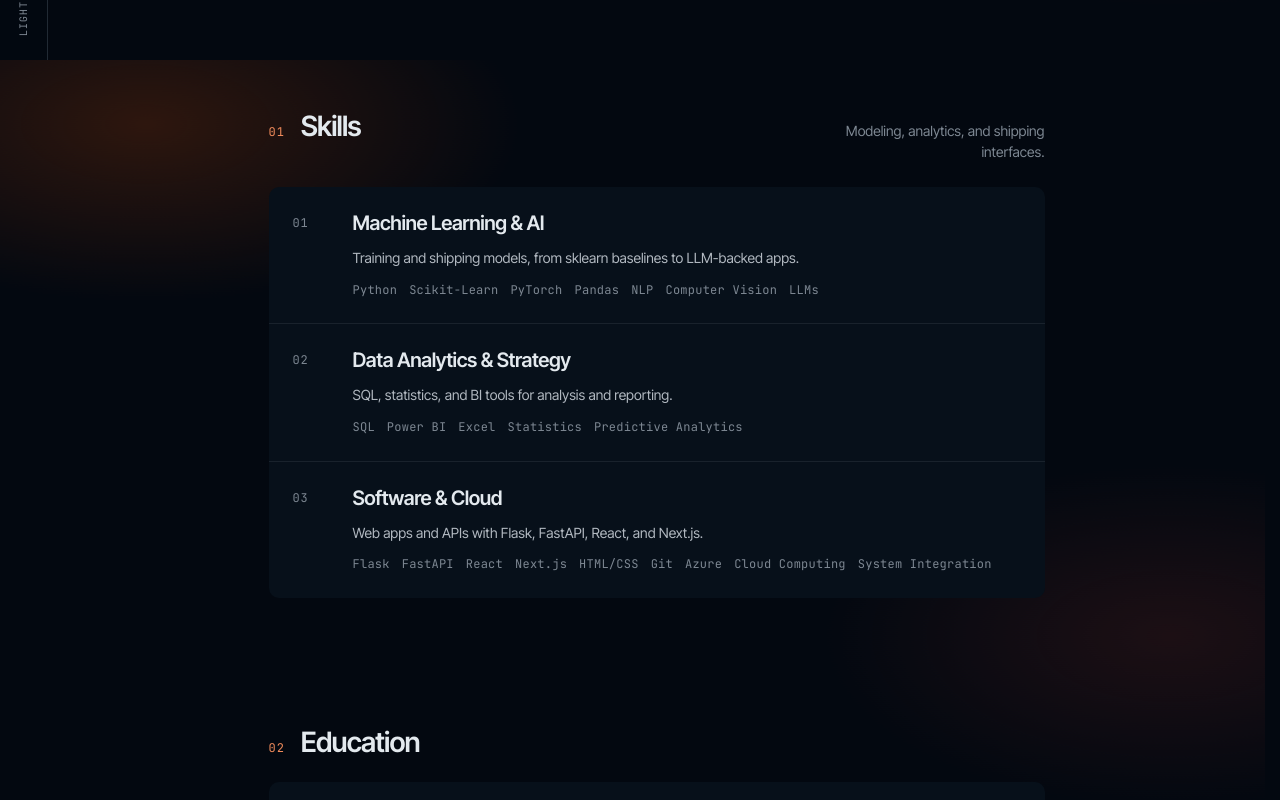
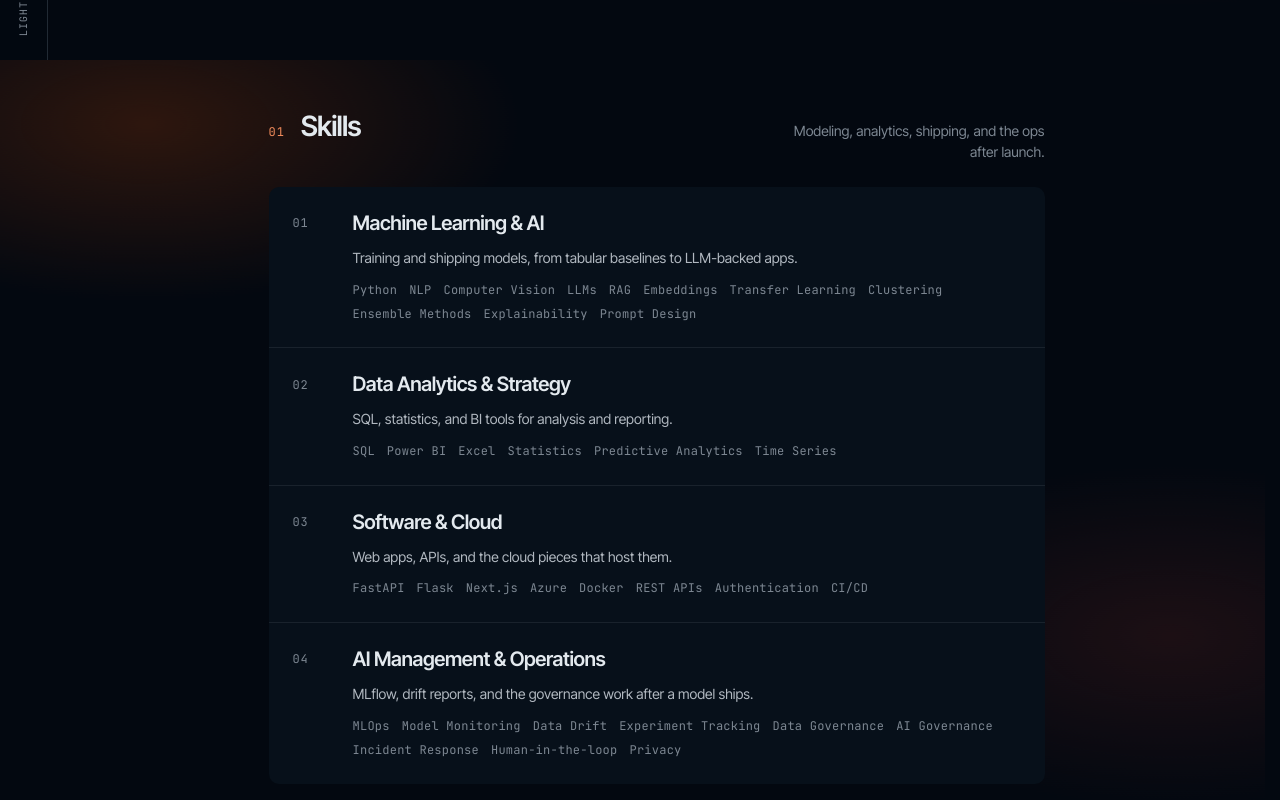
Before and after one commit to wmakino/portfolio-next, a Next.js app: page / in a window 1280 px wide. Shown: the part 740-1540 px from the top of the page. Built offline with nearby package versions, Linux system fonts and the light colour scheme.

Commit message:
feat: update skills and project descriptions in portfolio

```diff
--- a/src/components/portfolio-shell.tsx
+++ b/src/components/portfolio-shell.tsx
@@ -550,7 +550,7 @@ export function PortfolioShell() {
             <header className="section-head">
               <span className="section-head__num">01</span>
               <h2>Skills</h2>
-              <p>Modeling, analytics, and shipping interfaces.</p>
+              <p>Modeling, analytics, shipping, and the ops after launch.</p>
             </header>
             <div className="index-stack">
               {skillGroups.map((group, index) => (
--- a/src/data/portfolio.ts
+++ b/src/data/portfolio.ts
@@ -76,18 +76,54 @@ export const navItems = [
 export const skillGroups: SkillGroup[] = [
   {
     title: "Machine Learning & AI",
-    description: "Training and shipping models, from sklearn baselines to LLM-backed apps.",
-    items: ["Python", "Scikit-Learn", "PyTorch", "Pandas", "NLP", "Computer Vision", "LLMs"],
+    description: "Training and shipping models, from tabular baselines to LLM-backed apps.",
+    items: [
+      "Python",
+      "NLP",
+      "Computer Vision",
+      "LLMs",
+      "RAG",
+      "Embeddings",
+      "Transfer Learning",
+      "Clustering",
+      "Ensemble Methods",
+      "Explainability",
+      "Prompt Design",
+    ],
   },
   {
     title: "Data Analytics & Strategy",
     description: "SQL, statistics, and BI tools for analysis and reporting.",
-    items: ["SQL", "Power BI", "Excel", "Statistics", "Predictive Analytics"],
+    items: ["SQL", "Power BI", "Excel", "Statistics", "Predictive Analytics", "Time Series"],
   },
   {
     title: "Software & Cloud",
-    description: "Web apps and APIs with Flask, FastAPI, React, and Next.js.",
-    items: ["Flask", "FastAPI", "React", "Next.js", "HTML/CSS", "Git", "Azure", "Cloud Computing", "System Integration"],
+    description: "Web apps, APIs, and the cloud pieces that host them.",
+    items: [
+      "FastAPI",
+      "Flask",
+      "Next.js",
+      "Azure",
+      "Docker",
+      "REST APIs",
+      "Authentication",
+      "CI/CD",
+    ],
+  },
+  {
+    title: "AI Management & Operations",
+    description: "MLflow, drift reports, and the governance work after a model ships.",
+    items: [
+      "MLOps",
+      "Model Monitoring",
+      "Data Drift",
+      "Experiment Tracking",
+      "Data Governance",
+      "AI Governance",
+      "Incident Response",
+      "Human-in-the-loop",
+      "Privacy",
+    ],
   },
 ];
 
@@ -394,15 +430,15 @@ export const projectItems: ProjectItem[] = [
     title: "EMR Ticket Labeller & Theme Clustering",
     category: "SAIT Integrated AI Capstone · Ava Industries",
     summary:
-      "FastAPI + Qwen labeller for Ava Industries GitHub issues, with theme clustering on Azure and a review flag when confidence is low.",
+      "FastAPI + Qwen labeller for Ava Industries GitHub issues, with theme clustering on Azure and a review flag when label rules break.",
     details: [
       "Overview: PROJ-407 Integrated AI capstone with a team of four for Ava Industries in Calgary, the company behind Ava EMR. Our piece labels GitHub issues for their developers, not patient charts or clinical workflows. Build is done; presentation is next. I owned the FastAPI labeller API, theme clustering, and Azure/Qwen deploy. Teammates owned the ticket-filling chatbot, an auto PRD generator, and the GitHub Actions that call the API.",
-      "Problem: Developers carry a large GitHub issue backlog and a long label list. Hand-labelling is slow and drifts between people. Uncertain cases need a review flag. The team also wanted unsupervised themes the fixed taxonomy misses.",
-      "Approach: FastAPI asks Ollama/Qwen for structured JSON labels against a flat, prefix-coded taxonomy. Code then enforces cardinality and confidence, and appends Needs Human Review when the model is unsure. Local YAML and GitHub-synced taxonomies use the same pipeline. Admin SPA handles settings and live test labelling. A separate path embeds issues, runs UMAP and HDBSCAN, and names themes. Ran on Azure Container Apps with Qwen.",
-      "Results: 100+ labels in the taxonomy. 2,700+ issues labelled. Last pass put 17 of those 2,700+ into human review. Capstone build finished; presentation still pending.",
+      "Problem: Developers carry a large GitHub issue backlog and a long label list. Hand-labelling is slow and drifts between people. Broken Type/Workflow/Area combinations need a review flag. The team also wanted unsupervised themes the fixed taxonomy misses.",
+      "Approach: FastAPI asks Ollama/Qwen for structured JSON labels against a flat, prefix-coded taxonomy. Person names and clinic-like orgs are redacted from the prompt only. Code then keeps one Type, at most one Workflow, and at most one Area, and appends Needs Human Review when those counts break. Confidence is stored but does not trip the flag. Local YAML and GitHub-synced taxonomies use the same pipeline. Admin SPA handles settings and live test labelling. Clustering shares one embed / UMAP / HDBSCAN path for the API and the script. Ran on Azure Container Apps with Qwen.",
+      "Results: 100+ labels in the taxonomy. 2,700+ issues labelled. Capstone build finished; presentation still pending.",
       "Stack: Python, FastAPI, Ollama/Qwen, embeddings, UMAP, HDBSCAN, YAML taxonomy, Azure Container Apps, Docker, admin SPA.",
     ],
-    tags: ["FastAPI", "LLMs", "Ollama/Qwen", "Azure", "UMAP", "HDBSCAN", "Human-in-the-loop", "Python"],
+    tags: ["FastAPI", "LLMs", "Ollama/Qwen", "Azure", "UMAP", "HDBSCAN", "Human-in-the-loop", "PII Redaction", "Python"],
     files: [
       { label: "Admin UI Demo", href: "/projects/ticket_labeller/admin.html", icon: "window" },
       { label: "System Diagram", href: "/projects/ticket_labeller/diagram.html", icon: "image" },
```
